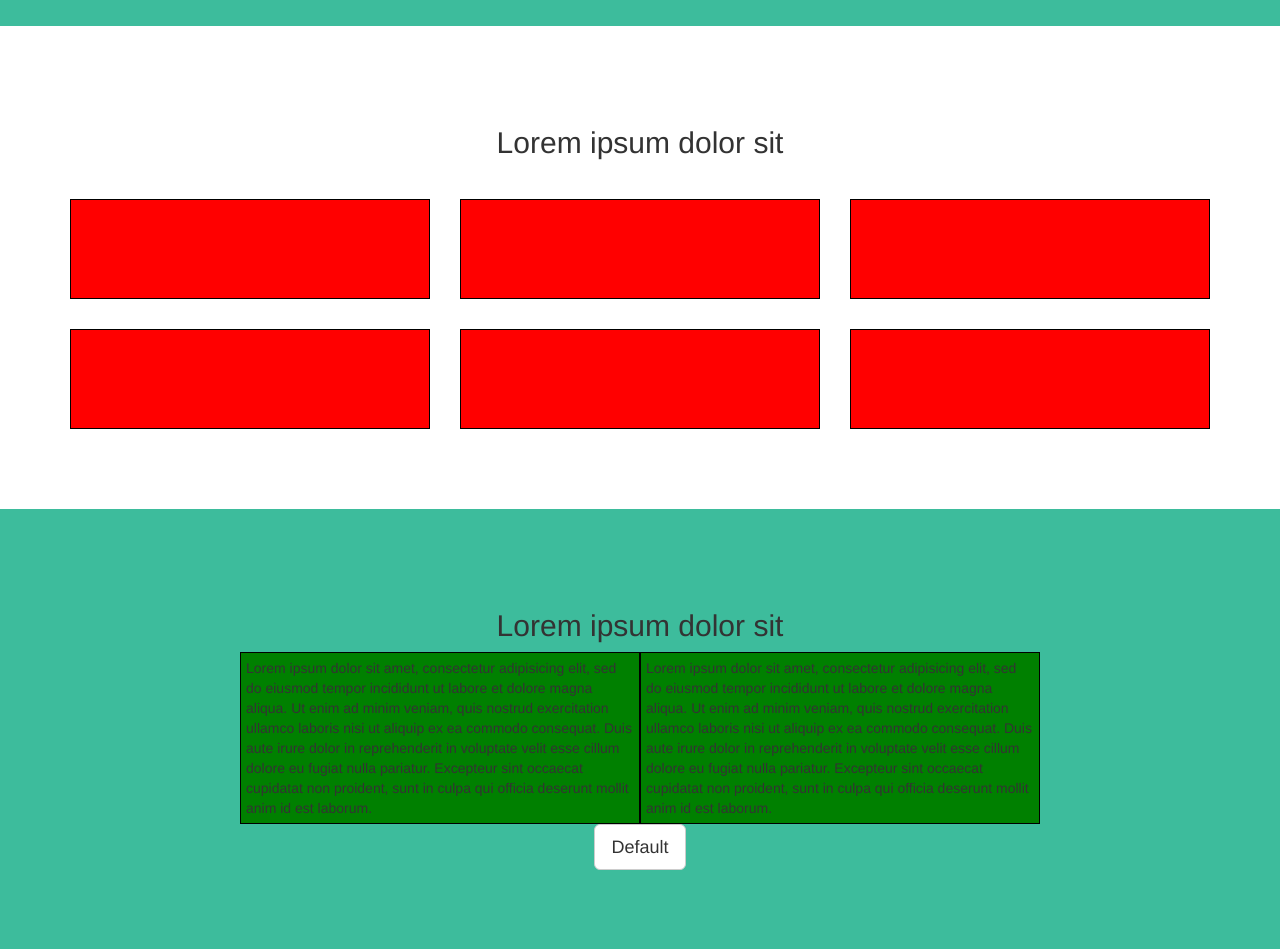
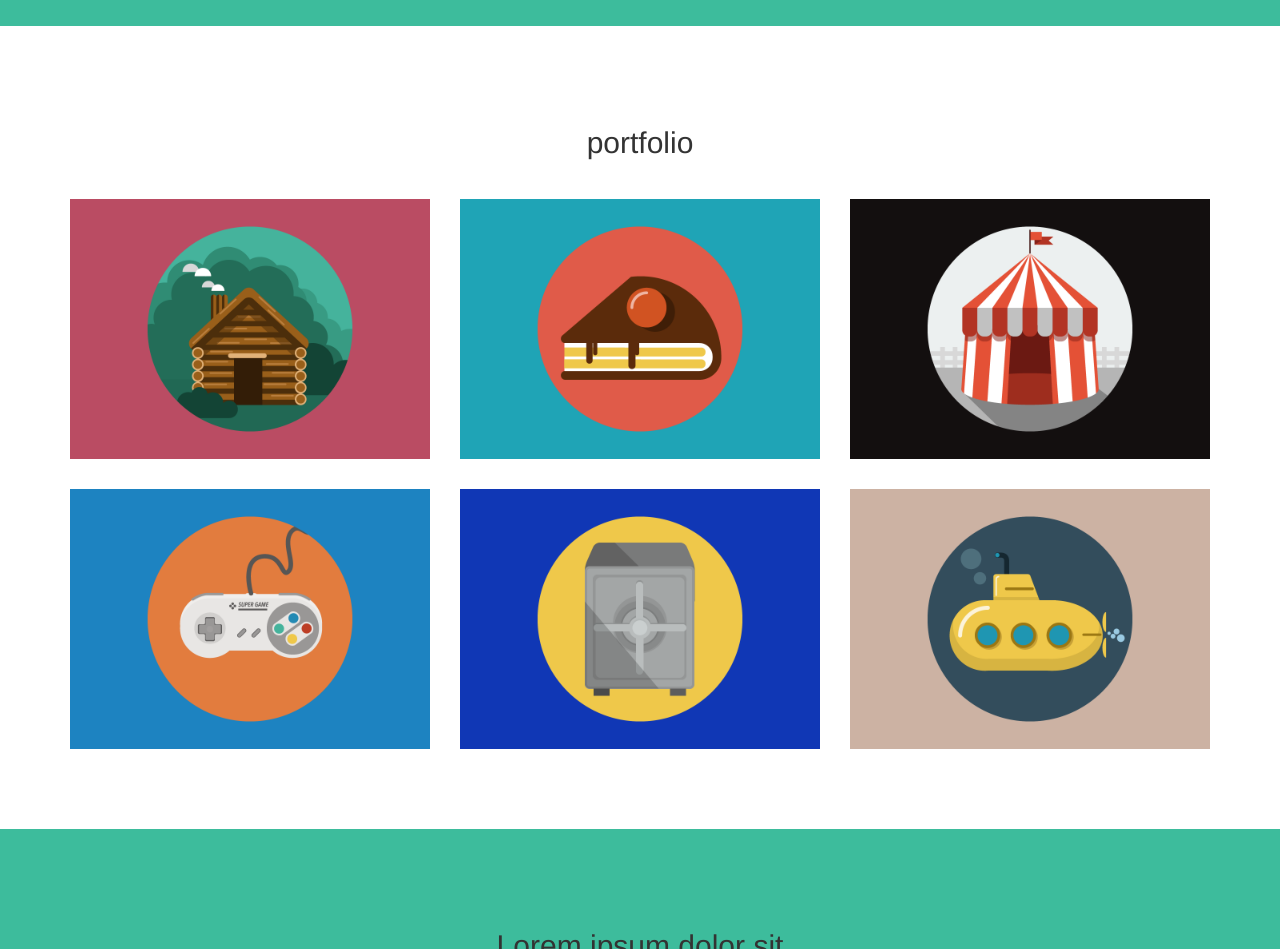
Before and after one commit to FreekAlberti/html-css-bootstrap-freelancer, a plain HTML site: page index.html in a window 1280 px wide. Shown: the part 740-1689 px from the top of the page. Drawn offline with nearby package versions, Linux system fonts and the light colour scheme.

Commit message:
Main sezione 1 WIP

```diff
--- a/css/style.css
+++ b/css/style.css
@@ -11,12 +11,6 @@
 }
 .margin_top_100 {
   margin-top: 100px;
-}
-.red-box {
-  margin-top: 30px;
-  height: 100px;;
-  background-color: red;
-  border: 1px solid black;
 }
 .green-box {
   padding: 5px;
@@ -121,6 +115,23 @@
   text-transform: capitalize;
   font-size: 25px;
 }
+
+/* MAIN */
+
+/* SEZIONE 1 */
+
+.box-portfolio {
+  margin-top: 30px;
+  border-radius: 50%;
+}
+.box-portfolio:hover{
+  background-color: rgba(61, 188, 156, 0.7);
+}
+.box-portfolio img {
+  width: 100%;
+}
+
+
 @media screen and (min-width: 992px) {
   .start-btn {
     font-size: 25px;
--- a/index.html
+++ b/index.html
@@ -61,35 +61,35 @@
       <section class="p-top-bottom-80">
         <div class="container">
           <div class="row">
-            <h2 class="text-center col-lg-12 col-sm-12 col-xs-12">Lorem ipsum dolor sit</h2>
+            <h2 class="text-center col-lg-12 col-sm-12 col-xs-12">portfolio</h2>
             <div class="col-md-4 col-sm-6 col-xs-12">
-              <div class="red-box">
-
+              <div class="box-portfolio">
+                <img src="img/cabin.png" alt="Casa">
               </div>
             </div>
             <div class="col-md-4 col-sm-6 col-xs-12">
-              <div class="red-box">
-
+              <div class="box-portfolio">
+                <img src="img/cake.png" alt="Torta">
               </div>
             </div>
             <div class="col-md-4 col-sm-6 col-xs-12">
-              <div class="red-box">
-
+              <div class="box-portfolio">
+                <img src="img/circus.png" alt="Circo">
               </div>
             </div>
             <div class="col-md-4 col-sm-6 col-xs-12">
-              <div class="red-box">
-
+              <div class="box-portfolio">
+                <img src="img/game.png" alt="Gioco">
               </div>
             </div>
             <div class="col-md-4 col-sm-6 col-xs-12">
-              <div class="red-box">
-
+              <div class="box-portfolio">
+                <img src="img/safe.png" alt="Cassaforte">
               </div>
             </div>
             <div class="col-md-4 col-sm-6 col-xs-12">
-              <div class="red-box">
-
+              <div class="box-portfolio">
+                <img src="img/submarine.png" alt="Sottomarino">
               </div>
             </div>
           </div>
```
Also changed, not shown: img/cabin.png (added), img/cake.png (added), img/circus.png (added), img/game.png (added), img/safe.png (added), img/submarine.png (added).
